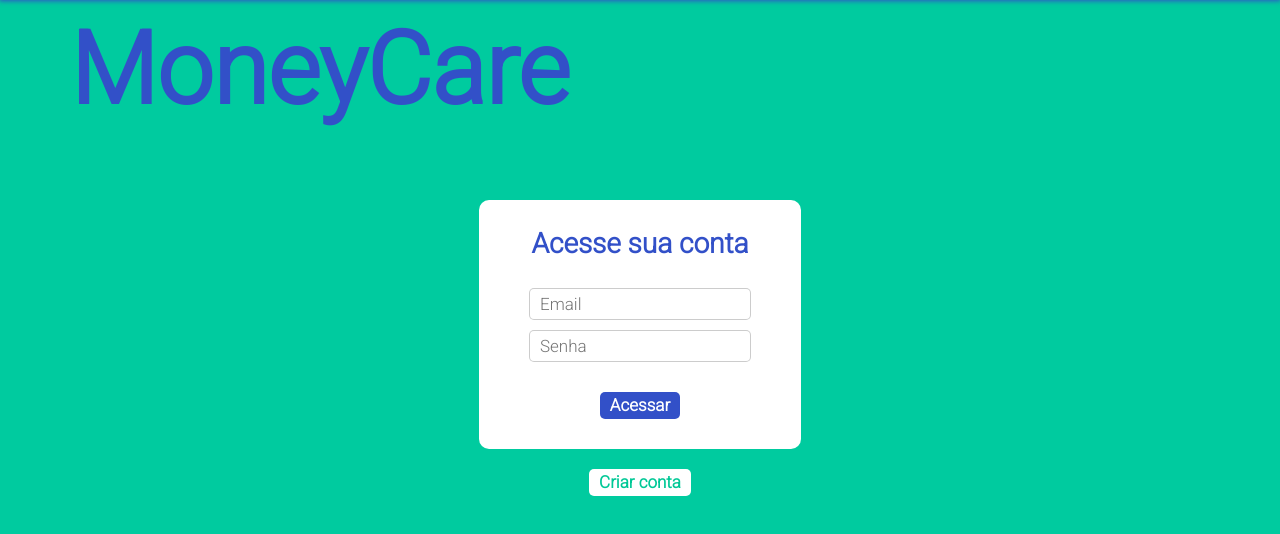
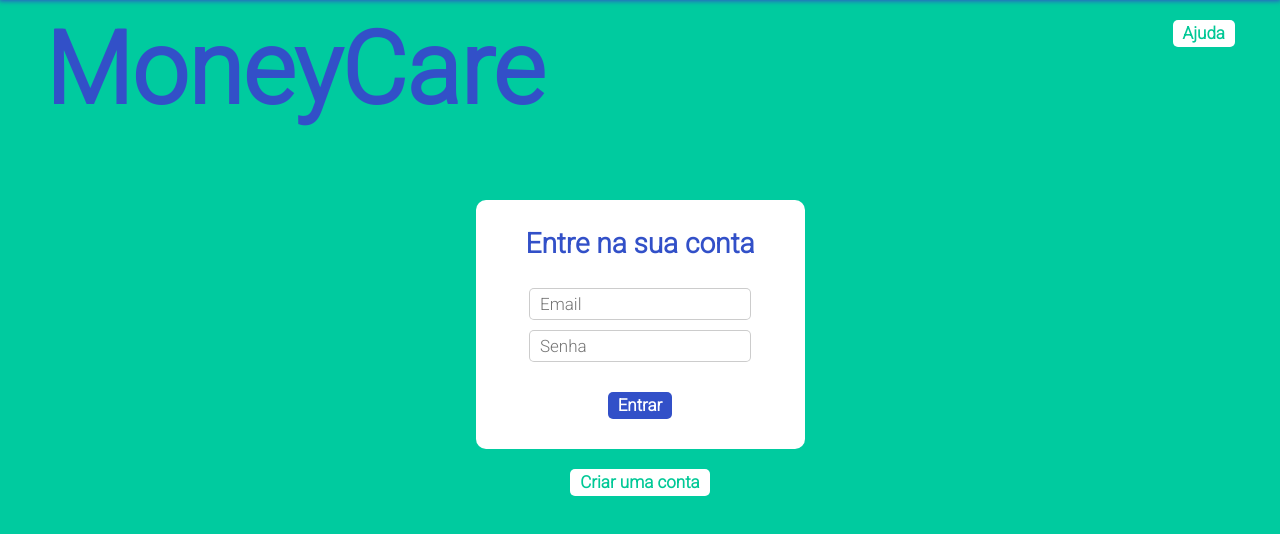
Before and after one commit to draxter-07/moneyCare, a React (Vite) app: page /#/ in a window 1280 px wide. Shown: the top 534 px of the page. Built offline with nearby package versions, Linux system fonts and the light colour scheme.

Commit message:
startPage in development

```diff
--- a/src/pages/startPage/Page.jsx
+++ b/src/pages/startPage/Page.jsx
@@ -1,6 +1,6 @@
-import { Background, Topo, AcessContainer, Logo, Button, InputArea } from "./style.js"
+import { Background, Topo, TopoButton, AcessContainer, Logo, Button, InputArea } from "./style.js"
 import { useNavigate } from "react-router-dom"
-import { useState } from "react"
+import { useState, useEffect } from "react"
 
 import TransitionScreen from "../transitionScreen/Page.jsx"
 
@@ -8,14 +8,73 @@ import { homeURL } from "../../variablesValues.js"
 
 export default function StartPage(){
     const navigate = useNavigate()
-    const [openSignUp, setOpenSignUp] = useState(true);
+    const [openSignUp, setOpenSignUp] = useState(false);
     const [transitionChange, setTransitionChange] = useState("-100vh")
+    const [wrongName, setWrongName] = useState(false)
+    const [wrongEmail, setWrongEmail] = useState(false)
+    const [wrongPass, setWrongPass] = useState(false)
+    const [wrongConfPass, setWrongConfPass] = useState(false)
+    const [loadingAnimation, setLoadingAnimation] = useState(false)
 
     const sleep = ms => new Promise(r => setTimeout(r, ms));
     async function changeWindow(){
         setTransitionChange("0vh");
         await sleep(1000);
         navigate(homeURL);
+    }
+
+    async function logIn(e){
+        let userEmail = e.target.parentElement.children[0].children[1].value
+        let userPassword = e.target.parentElement.children[0].children[2].value
+        if(userEmail.length == 0){
+            setWrongEmail(!wrongEmail);
+            await sleep(1000)
+            setWrongEmail(false)
+        }
+        if(userPassword.length == 0){
+            setWrongPass(!wrongPass);
+            await sleep(1000)
+            setWrongPass(false)
+        }
+        if(userEmail.length != 0 && userPassword.length != 0){
+            setLoadingAnimation(!loadingAnimation)
+        }
+
+    }
+
+    async function signUp(e){
+        let userName = e.target.parentElement.children[0].children[0].value
+        let userEmail = e.target.parentElement.children[0].children[1].value
+        let userPassword = e.target.parentElement.children[0].children[2].value
+        let userConfPassword = e.target.parentElement.children[0].children[3].value
+        if(userName.length == 0){
+            setWrongName(!wrongName);
+            await sleep(1000)
+            setWrongName(false)
+        }
+        if(userEmail.length == 0){
+            setWrongEmail(!wrongEmail);
+            await sleep(1000)
+            setWrongEmail(false)
+        }
+        if(userPassword.length == 0){
+            setWrongPass(!wrongPass);
+            await sleep(1000)
+            setWrongPass(false)
+        }
+        if(userConfPassword.length == 0){
+            setWrongConfPass(!wrongConfPass);
+            await sleep(1000)
+            setWrongConfPass(false)
+        }
+        if(userPassword != userConfPassword){
+            setWrongConfPass(!wrongConfPass);
+            await sleep(1000)
+            setWrongConfPass(false)
+        }
+        else{
+            setLoadingAnimation(!loadingAnimation)
+        }
     }
 
     return(
@@ -25,20 +84,23 @@ export default function StartPage(){
 
             <Topo>
                 <Logo>MoneyCare</Logo>
+                <div>
+                    <TopoButton onClick={() => console.log("oi")}>Ajuda</TopoButton>
+                </div>
             </Topo>
 
-            <AcessContainer>
-                    {openSignUp ? "Acesse sua conta" : "Crie sua conta"}
+            <AcessContainer $loading={loadingAnimation}>
+                    {openSignUp ? "Crie uma conta" : "Entre na sua conta"}
                     <div>
-                        <InputArea placeholder="Nome" $display={!openSignUp}></InputArea>
-                        <InputArea placeholder="Email" $display={true}></InputArea>
-                        <InputArea placeholder="Senha" $display={true}></InputArea>
-                        <InputArea placeholder="Confirme sua senha" $display={!openSignUp}></InputArea>
+                        <InputArea placeholder="Nome" $display={openSignUp} $wrong={wrongName}></InputArea>
+                        <InputArea placeholder="Email" $display={true} $wrong={wrongEmail}></InputArea>
+                        <InputArea placeholder="Senha" $display={true} $wrong={wrongPass}></InputArea>
+                        <InputArea placeholder="Confirme sua senha" $display={openSignUp} $wrong={wrongConfPass}></InputArea>
                     </div>
-                    <button onClick={changeWindow}>{openSignUp ? "Acessar" : "Criar"}</button>
+                    <button onClick={(e) => openSignUp ? signUp(e) : logIn(e)}>{openSignUp ? "Criar" : "Entrar"}</button>
             </AcessContainer>
 
-            <Button onClick={() => setOpenSignUp(!openSignUp)}>{openSignUp ? "Criar conta" : "Acessar conta"}</Button>
+            <Button onClick={() => setOpenSignUp(!openSignUp)}>{openSignUp ? "Entrar em uma conta" : "Criar uma conta"}</Button>
         </Background>
         </>
     )
--- a/src/pages/startPage/style.js
+++ b/src/pages/startPage/style.js
@@ -1,5 +1,5 @@
 import styled from "styled-components"
-import { colorDarkGreen, colorSoftGreen, colorDarkBlue, fontSizeMedium, fontSizeLarge, fontSizeMediumLarge, fastTransition, mediumTransition, backChangeTime } from "../../visualValues"
+import { colorDarkGreen, colorSoftGreen, colorDarkBlue, fontSizeMedium, fontSizeLarge, fontSizeMediumLarge, fastTransition, mediumTransition, backChangeTime, fastMediumTransition } from "../../visualValues"
 
 export const Background = styled.div`
     box-sizing: border-box;
@@ -27,11 +27,12 @@ export const Topo = styled.div`
 
     width: 100%;
     height: fit-content;
+    margin: 0px 50px 0px 0px;
 
     display: flex;
     flex-direction: row;
     align-items: flex-start;
-    justify-content: flex-start;
+    justify-content: space-between;
 
     @media (max-width: 1080px){
         flex-direction: column;
@@ -50,7 +51,35 @@ export const Logo = styled.div`
         margin: 0px 0px 20px 0px;
     }
 `
+export const TopoButton = styled.button`
+    width: fit-content;
+    height: fit-content;
+
+    padding: 5px 10px;
+    border-radius: 5px;
+    border: none;
+
+    font-size: ${fontSizeMedium};
+    font-weight: bold;
+
+    color: ${colorDarkGreen};
+    background: rgb(255, 255, 255);
+
+    transition: color ${fastTransition};
+
+    :hover{
+        color: ${colorDarkBlue};
+        background: rgb(255, 255, 255);
+    }
+`
 export const AcessContainer = styled.div`
+    @keyframes loading{
+        0% {box-shadow: none}
+        100% {box-shadow: 0px 0px 15px 3px ${colorDarkBlue}}
+    }
+
+    animation: ${atr => atr.$loading ? `loading ${mediumTransition} infinite alternate linear;` : "none"};
+
     box-sizing: border-box;
     height: fit-content;
     width: fit-content;
@@ -101,10 +130,18 @@ export const Button = styled.button`
     }
 `
 export const InputArea = styled.input`
+    @keyframes wrongInput{
+        0% {box-shadow: none}
+        100% {box-shadow: 0px 0px 5px 0px rgb(255, 0, 0)}
+    }
+
     display: ${atr => atr.$display ? "flex" : "none"};
     font-size: ${fontSizeMedium};
     width: 200px;
     margin: 10px 0px 0px 0px;
+
+    animation: ${atr => atr.$wrong ? `wrongInput ${fastMediumTransition} 2 alternate linear;` : "none"};
+
     @media (max-width: 1080px){
         width: 100%;
     }
--- a/src/visualValues.js
+++ b/src/visualValues.js
@@ -8,6 +8,7 @@ export const fontSizeMediumLarge = "28px";
 export const fontSizeMedium = "17px";
 
 export const fastTransition = "0.4s";
+export const fastMediumTransition = "0.6s"
 export const mediumTransition = "1s";
 
 export const backChangeTime = "3s";
```
